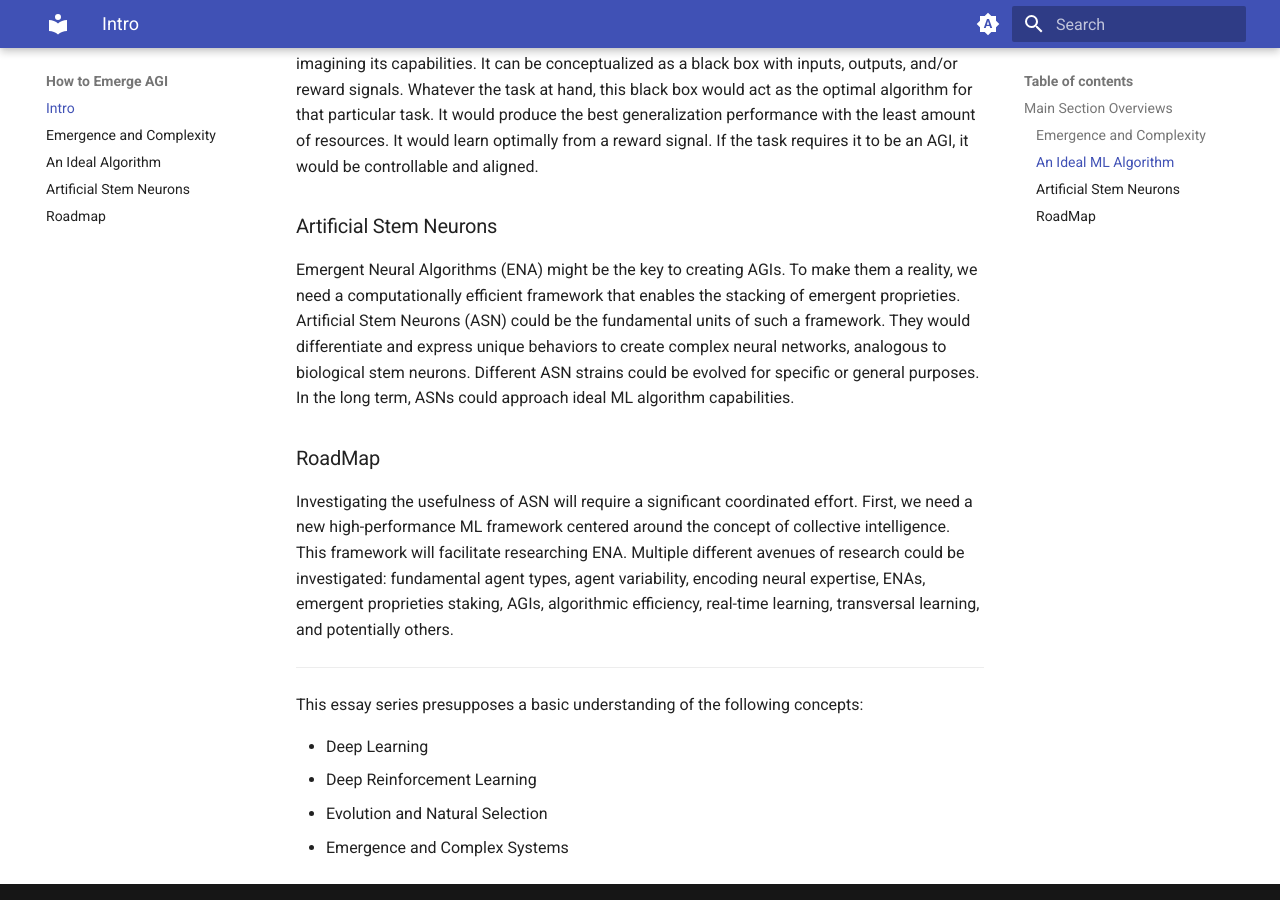
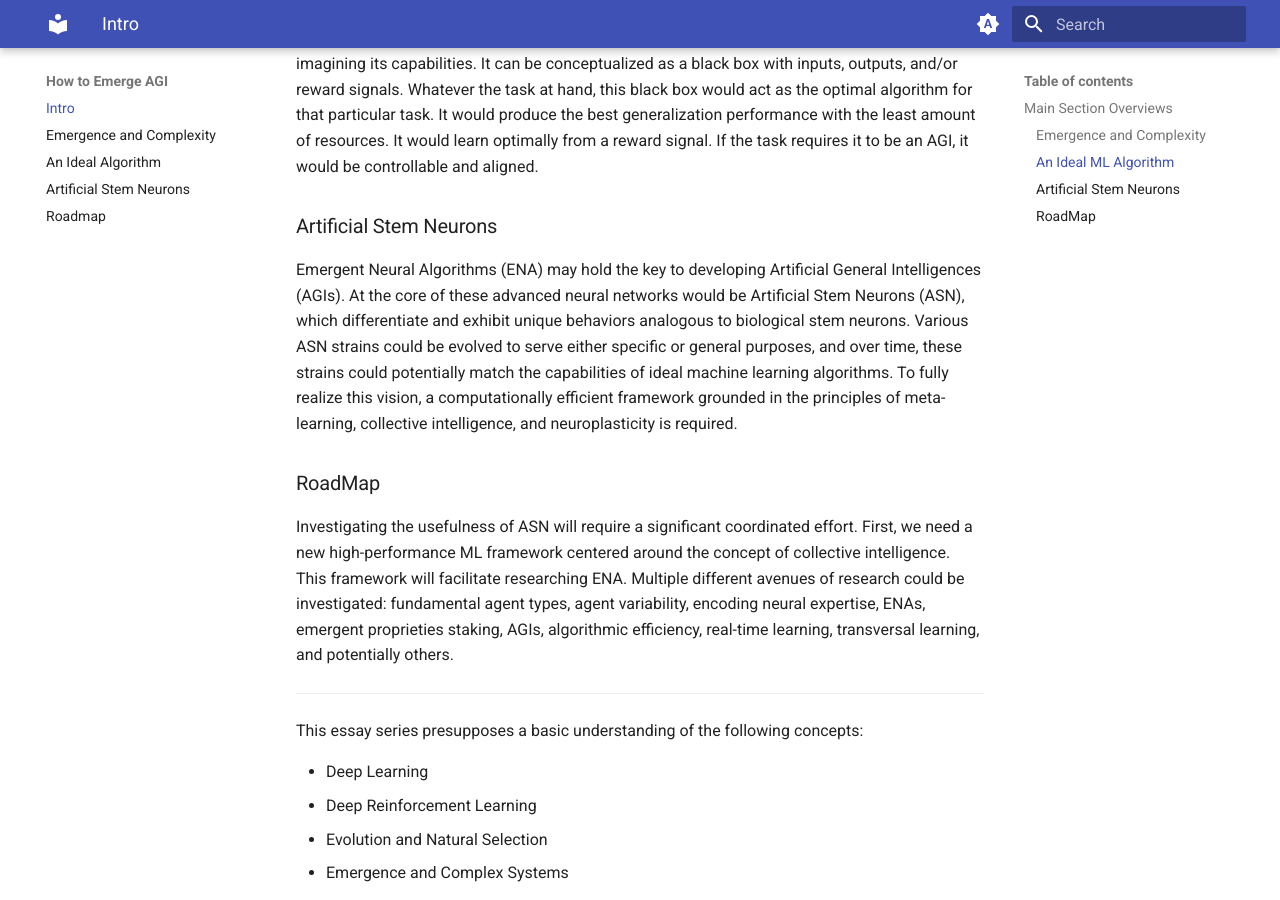
Before and after one commit to francis-bilodeau/ThoughtsNexus, an MkDocs documentation site: the page built from docs/HowtoEmergeAGI/Intro.md, in a window 1280 px wide and 900 px high, scrolled down 1348 px. Built offline with MkDocs 1.6.1 and Material for MkDocs 9.7.7, drawn with Linux system fonts in a browser that asks for light colours.

Commit message:
intro update

```diff
--- a/docs/HowtoEmergeAGI/Intro.md
+++ b/docs/HowtoEmergeAGI/Intro.md
@@ -29,10 +29,9 @@ There are still many significant high-level differences between artificial and n
 
 What would be the ultimate machine learning algorithm? We don't know yet, but we can try imagining its capabilities. It can be conceptualized as a black box with inputs, outputs, and/or reward signals. Whatever the task at hand, this black box would act as the optimal algorithm for that particular task. It would produce the best generalization performance with the least amount of resources. It would learn optimally from a reward signal. If the task requires it to be an AGI, it would be controllable and aligned.
 
-
 ### Artificial Stem Neurons
 
-Emergent Neural Algorithms (ENA) might be the key to creating AGIs. To make them a reality, we need a computationally efficient framework that enables the stacking of emergent proprieties. Artificial Stem Neurons (ASN) could be the fundamental units of such a framework. They would differentiate and express unique behaviors to create complex neural networks, analogous to biological stem neurons. Different ASN strains could be evolved for specific or general purposes. In the long term, ASNs could approach ideal ML algorithm capabilities.
+Emergent Neural Algorithms (ENA) may hold the key to developing Artificial General Intelligences (AGIs). At the core of these advanced neural networks would be Artificial Stem Neurons (ASN), which differentiate and exhibit unique behaviors analogous to biological stem neurons. Various ASN strains could be evolved to serve either specific or general purposes, and over time, these strains could potentially match the capabilities of ideal machine learning algorithms. To fully realize this vision, a computationally efficient framework grounded in the principles of meta-learning, collective intelligence, and neuroplasticity is required.
 
 ### RoadMap
 
```
